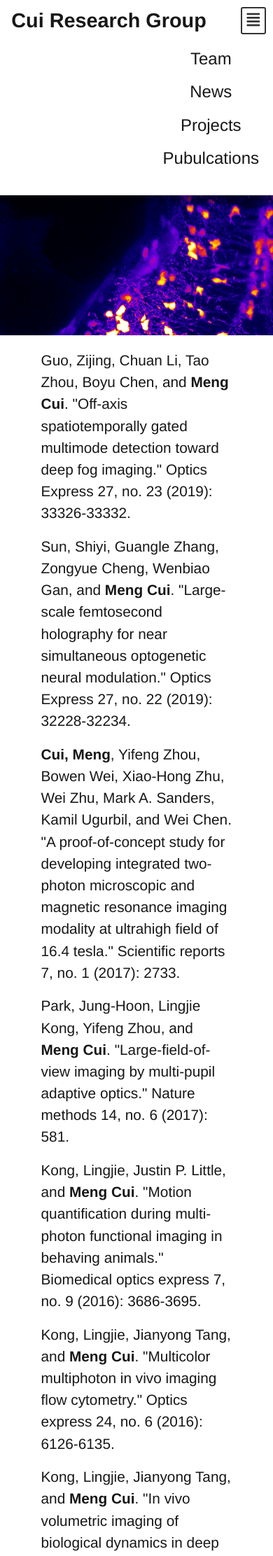
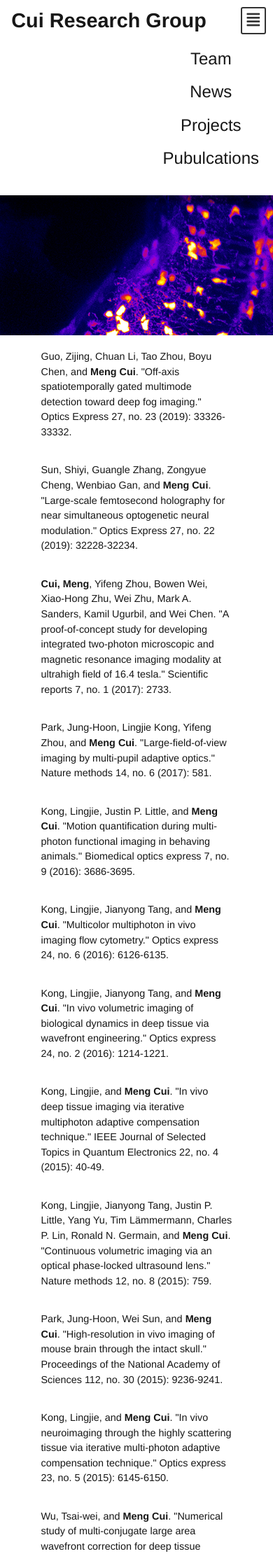
Before and after one commit to mengcuilab/mengcuilab.github.io, a Jekyll site: the page built from publications.html, in a window 390 px wide. Shown: the top 2223 px of the page at 70% size. Built offline with Jekyll 4.4.1, drawn with Linux system fonts in a browser that asks for light colours.

Commit message:
fix publication list font size in mobile view

```diff
--- a/css/styles.css
+++ b/css/styles.css
@@ -619,9 +619,10 @@ a:hover, ::selection {
 	}
 
 	.pubs_wrapper li {
-		margin-bottom: 6%;
+		margin-bottom: 12%;
 		text-align: left;
 		line-height: 1.5;
+		font-size: 90%;
 	}
 
 
```
Also changed, not shown: 4 other files.
